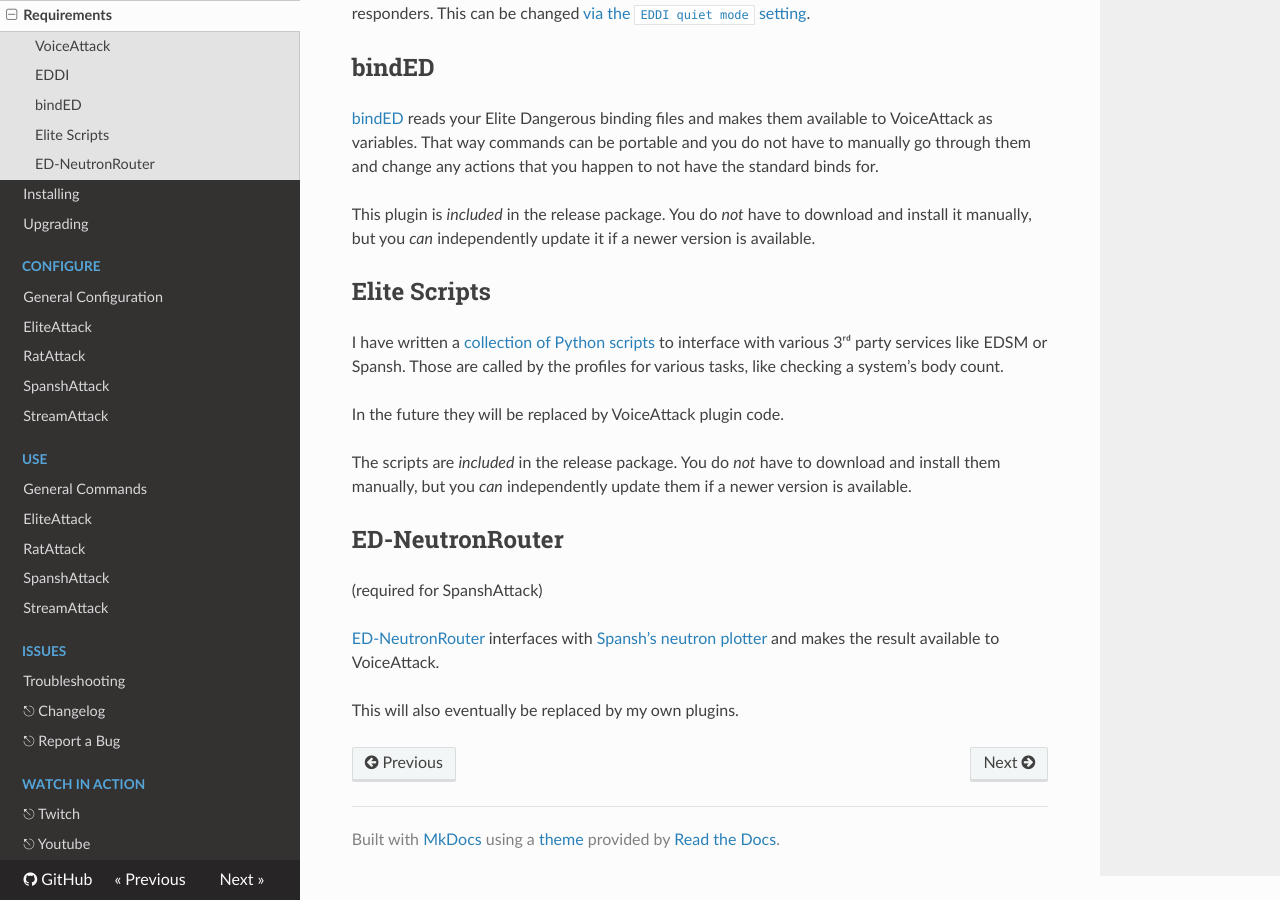
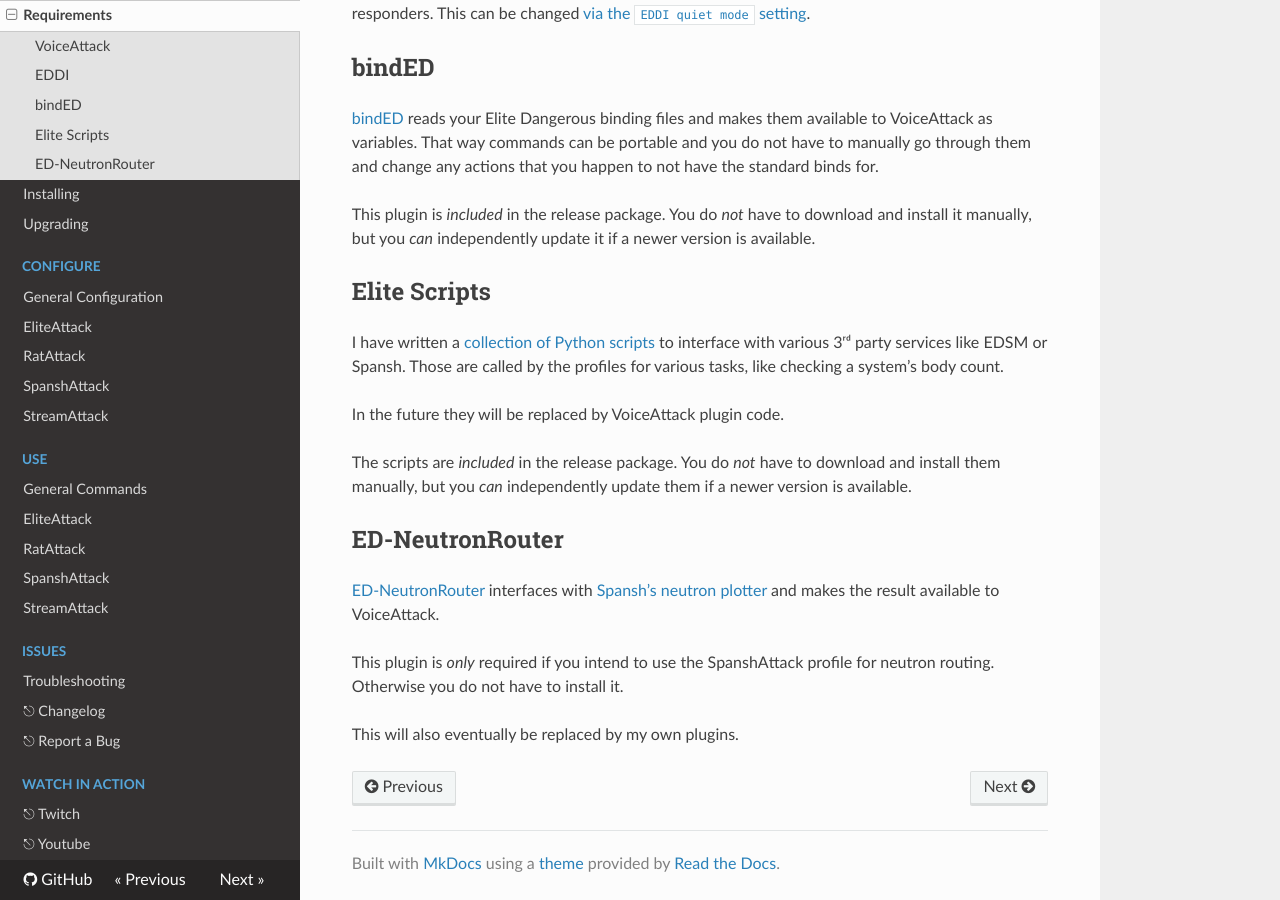
Before and after one commit to alterNERDtive/VoiceAttack-profiles, an MkDocs documentation site: the page built from docs/requirements.md, in a window 1280 px wide and 900 px high, scrolled down 845 px. Built offline with MkDocs 1.6.1, drawn with Linux system fonts in a browser that asks for light colours; nearby versions of some CDN libraries.

Commit message:
docs: clarified that neutron router plugin is optional
fixes #153

```diff
--- a/docs/requirements.md
+++ b/docs/requirements.md
@@ -59,10 +59,11 @@
 
 ## ED-NeutronRouter
 
-(required for SpanshAttack)
-
 [ED-NeutronRouter](https://github.com/sc-pulgan/ED-NeutronRouter) interfaces
 with [Spansh’s neutron plotter](https://spansh.uk/plotter) and makes the result
 available to VoiceAttack.
 
+This plugin is _only_ required if you intend to use the SpanshAttack profile for
+neutron routing. Otherwise you do not have to install it.
+
 This will also eventually be replaced by my own plugins.
```
